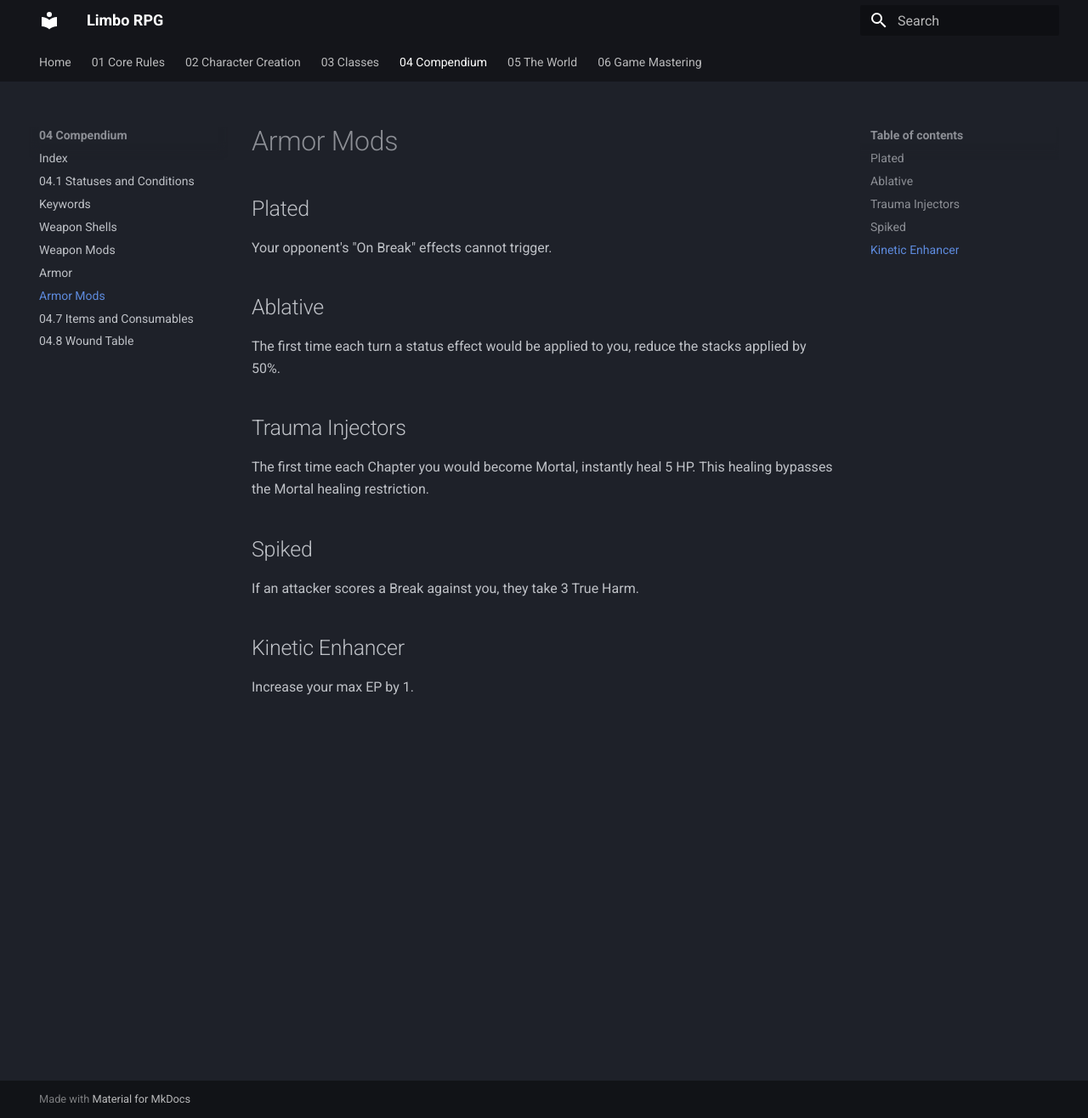
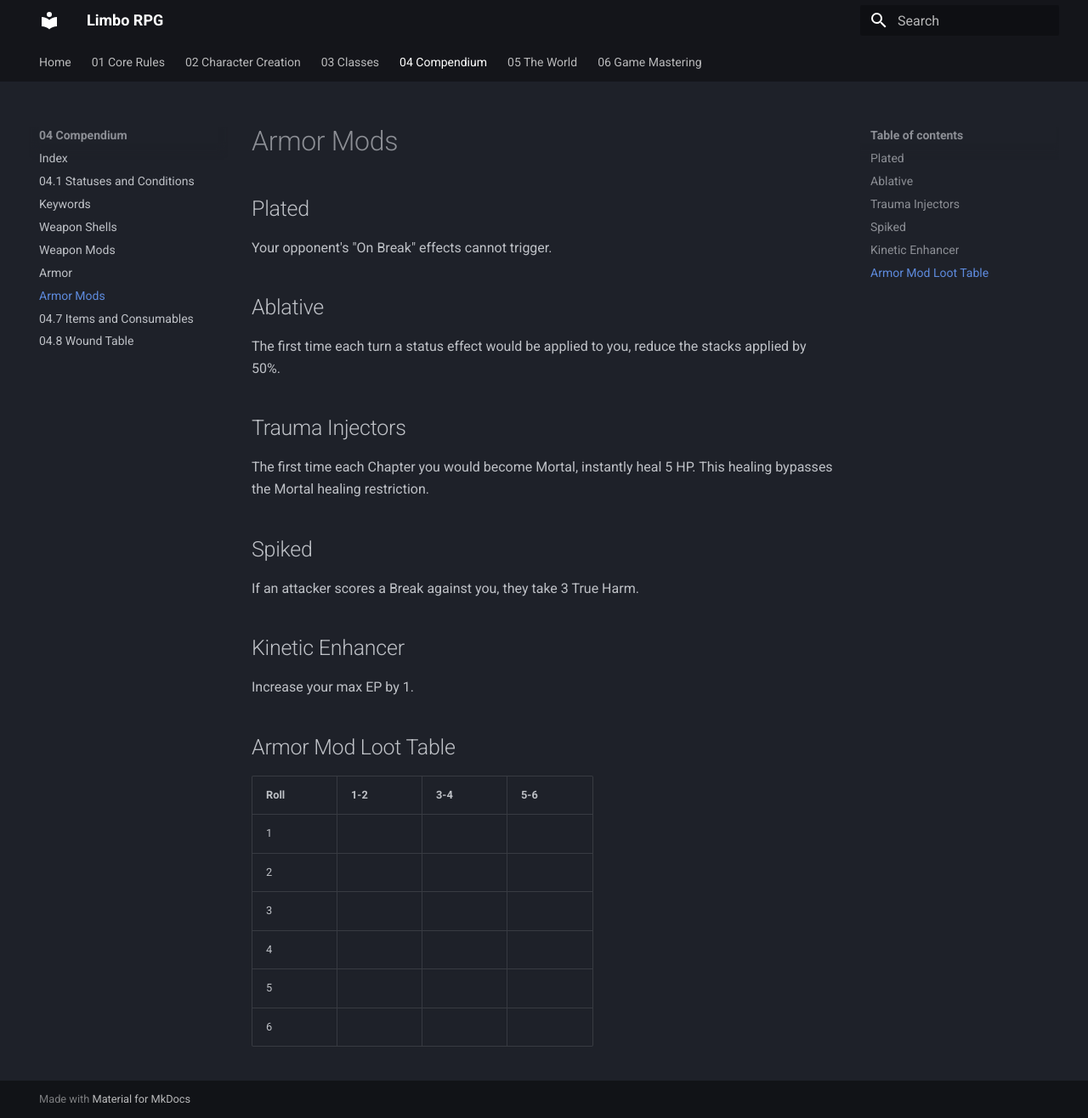
Before and after one commit to Bonfou/LimboRPG, an MkDocs documentation site: the page built from docs/04_Compendium/04.6_Armor_Mods.md, in a window 1280 px wide and 1316 px high. Shown: the whole window at 85% size. Built offline with MkDocs 1.6.1 and Material for MkDocs 9.7.7, drawn with Linux system fonts in a browser that asks for light colours.

Commit message:
Add Armor Mod Loot Table

```diff
--- a/docs/04_Compendium/04.6_Armor_Mods.md
+++ b/docs/04_Compendium/04.6_Armor_Mods.md
@@ -9,3 +9,14 @@ The first time each Chapter you would become Mortal, instantly heal 5 HP. This h
 If an attacker scores a Break against you, they take 3 True Harm.
 ## Kinetic Enhancer
 Increase your max EP by 1.
+
+## Armor Mod Loot Table
+
+| Roll | 1-2 | 3-4 | 5-6 |
+| ---- | --- | --- | --- |
+| 1    |     |     |     |
+| 2    |     |     |     |
+| 3    |     |     |     |
+| 4    |     |     |     |
+| 5    |     |     |     |
+| 6    |     |     |     |
```
